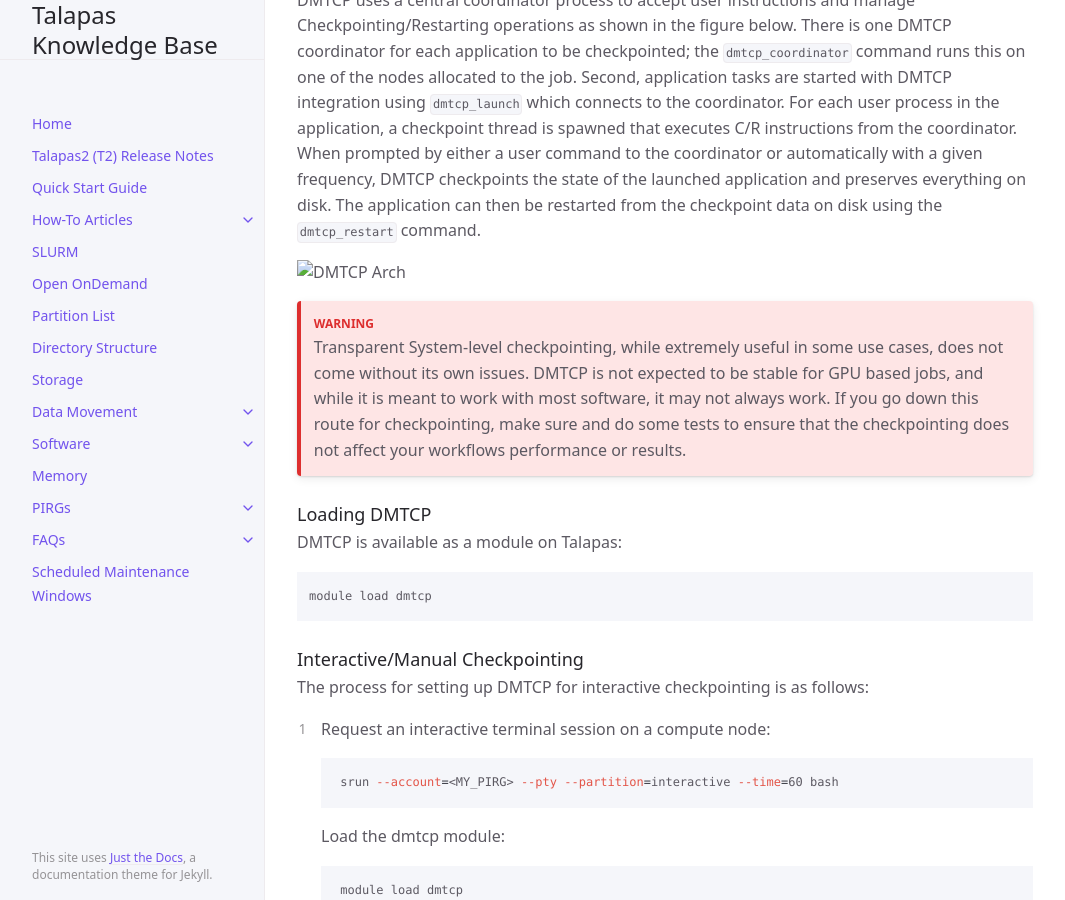
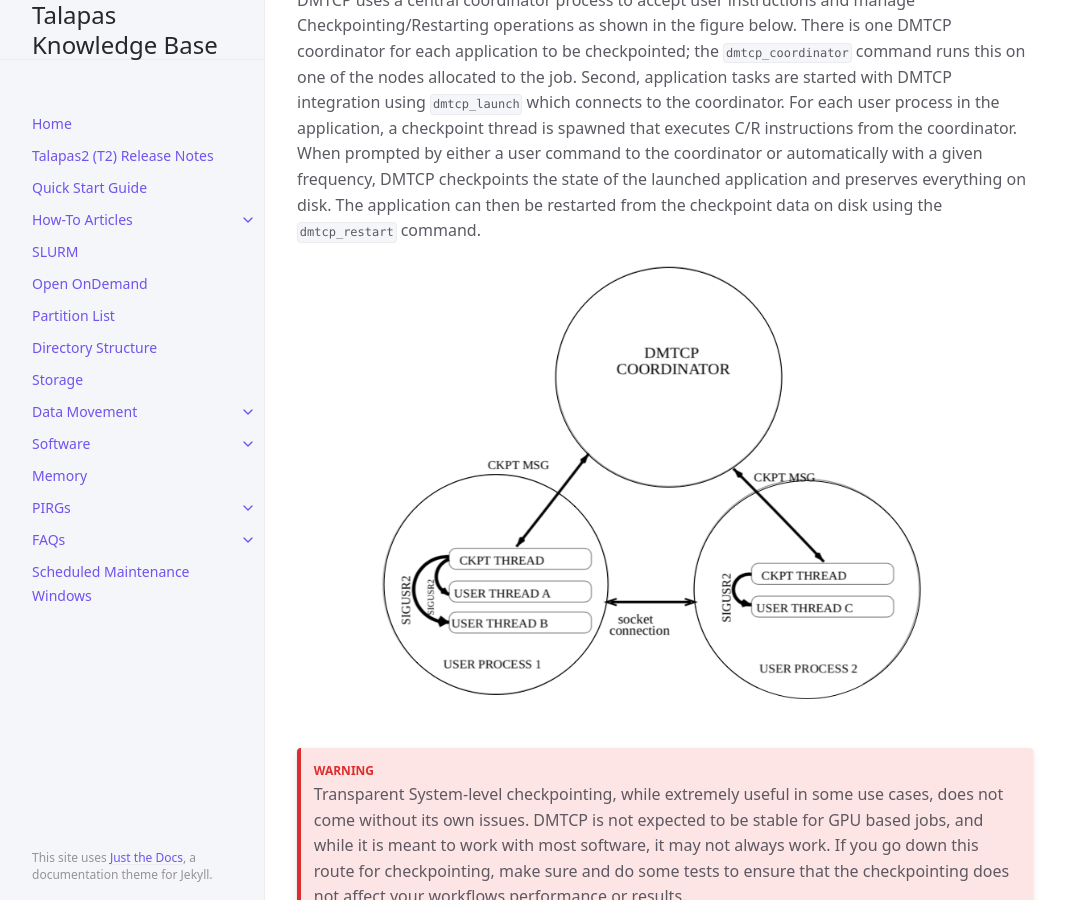
Before and after one commit to uoracs/talapas2-knowledge-base, a Jekyll site: the page built from docs/how-to_articles/how-to_use_checkpointing.md, in a window 1280 px wide and 900 px high, scrolled down 1595 px. Shown: the whole window, without its empty margins (107-1172 px from the left). Built offline with Jekyll 4.4.1, drawn with Linux system fonts in a browser that asks for light colours; cached includes are drawn as plain includes.

Commit message:
update broken image path

```diff
--- a/docs/how-to_articles/how-to_use_checkpointing.md
+++ b/docs/how-to_articles/how-to_use_checkpointing.md
@@ -53,7 +53,7 @@ We currently do not support the DMTCP plugins required to support checkpointing
 
 DMTCP uses a central coordinator process to accept user instructions and manage Checkpointing/Restarting operations as shown in the figure below. There is one DMTCP coordinator for each application to be checkpointed; the `dmtcp_coordinator` command runs this on one of the nodes allocated to the job. Second, application tasks are started with DMTCP integration using `dmtcp_launch` which connects to the coordinator. For each user process in the application, a checkpoint thread is spawned that executes C/R instructions from the coordinator. When prompted by either a user command to the coordinator or automatically with a given frequency, DMTCP checkpoints the state of the launched application and preserves everything on disk. The application can then be restarted from the checkpoint data on disk using the `dmtcp_restart` command.
 
-![DMTCP Arch](../../assets/images/dmtcp_arch.png)
+![DMTCP Arch](../../../assets/images/dmtcp_arch.png)
 
 {: .warning }
 Transparent System-level checkpointing, while extremely useful in some use cases, does not come without its own issues.
```
